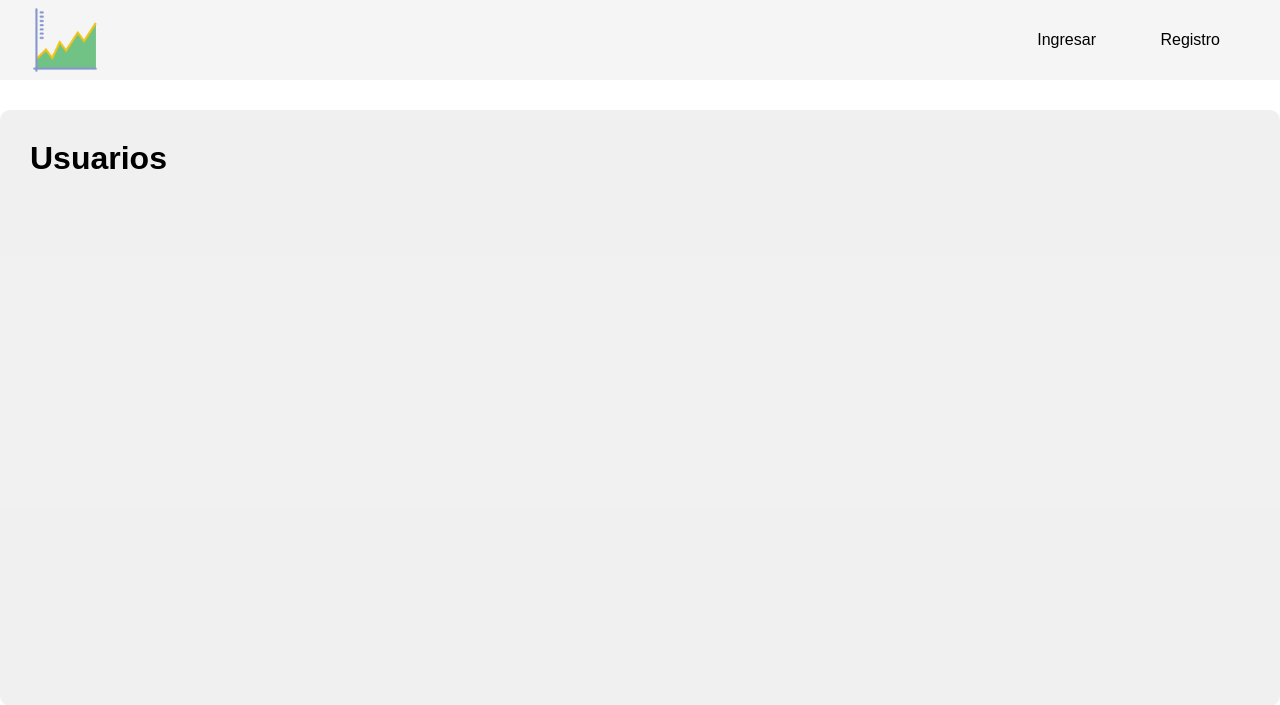
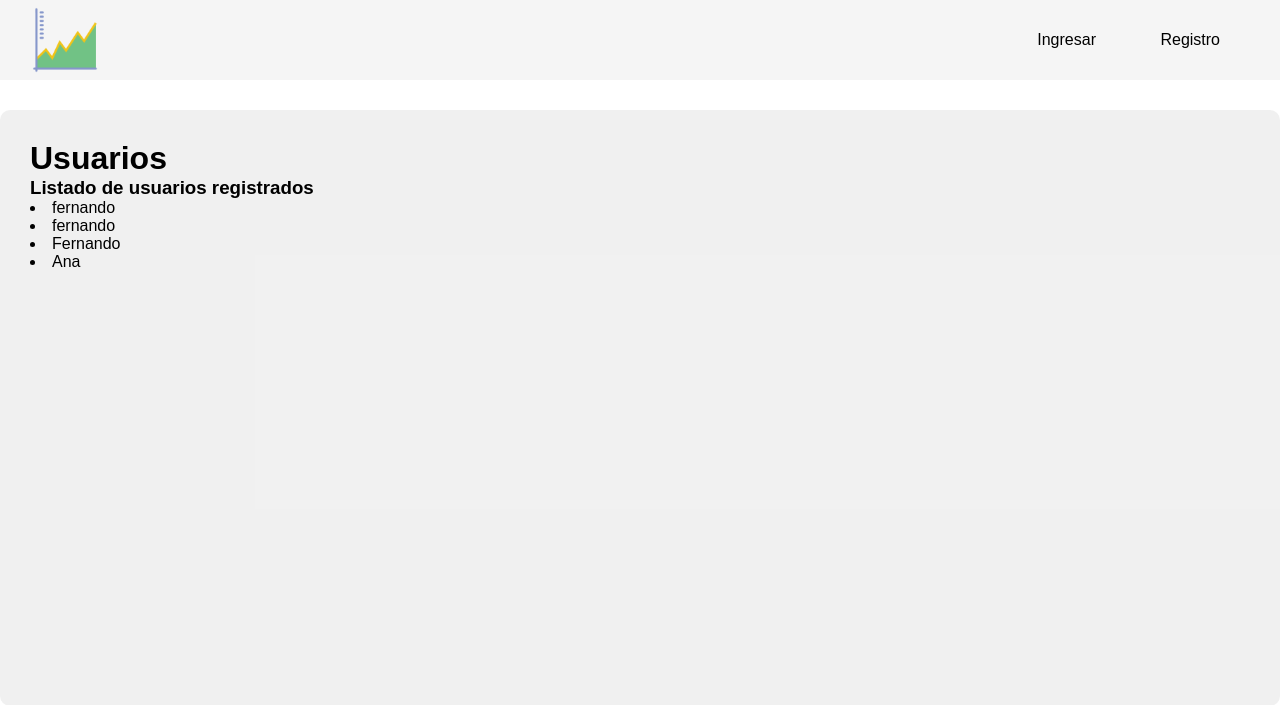
Before and after one commit to ferslort/iteracionIndiv, a Django app: page /user/ in a window 1280 px wide. Shown: the top 705 px of the page. Run offline with Django 4.2, Linux system fonts and the light colour scheme; data comes from the database, SQL or seed files in the repository.

Commit message:
update:users/templates/users.html

```diff
--- a/users/templates/users.html
+++ b/users/templates/users.html
@@ -1,5 +1,10 @@
 {% extends 'layout.html' %} {% block content %}
 
-<h1>Usuarios </h1>
+<h1>Usuarios</h1>
 
-{% endblock %}
+<h3>Listado de usuarios registrados</h3>
+{% for user in users %}
+
+<li>{{ user.name }}</li>
+
+{% endfor %} {% endblock %}
```
